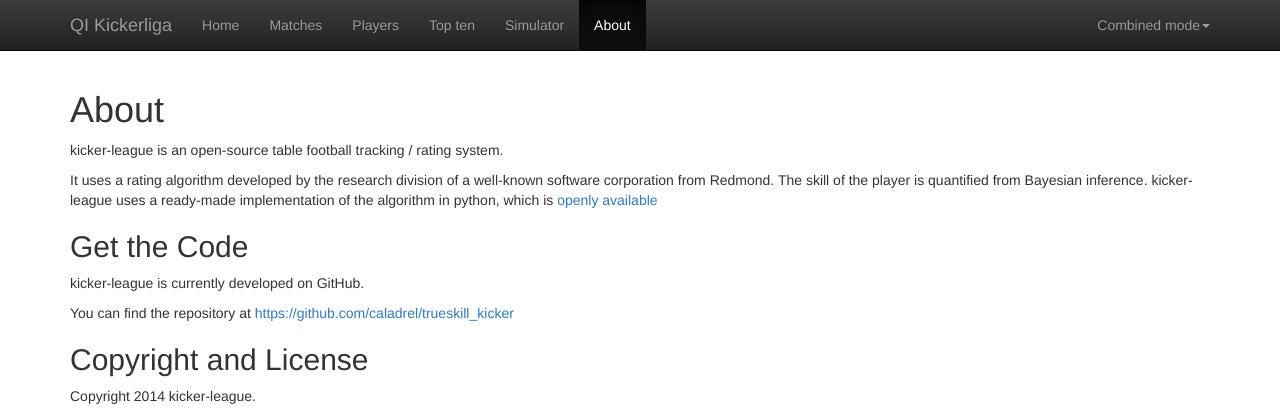
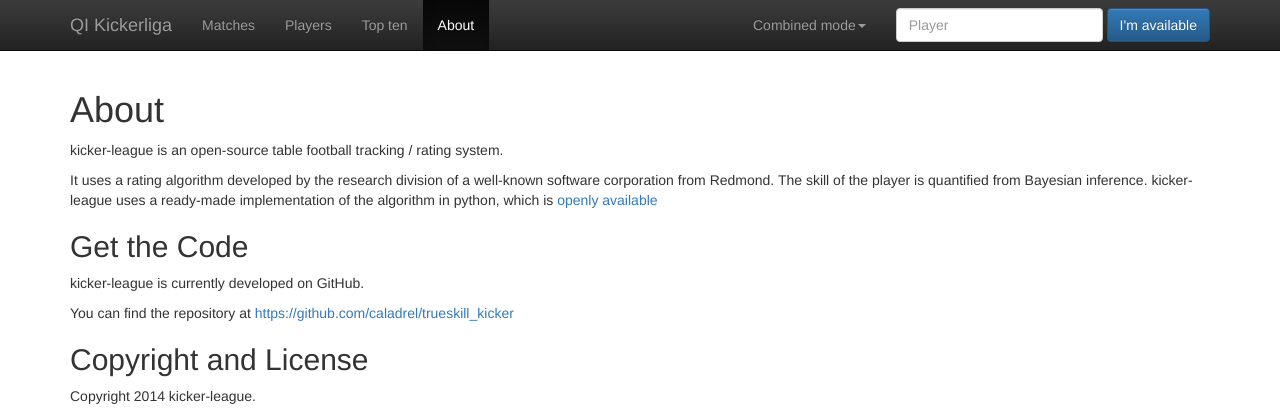
Before and after one commit to caladrel/trueskill_kicker, a Django app: template league/templates/league/about.html in a window 1280 px wide. Shown: the top 419 px of the page. Run offline with Django 3.2, Linux system fonts and the light colour scheme; the template is opened without the code that fills it, so the values that code supplies are empty; parts of the project's set-up code (start-up, migrations or seed data) failed here and were passed over; some libraries are stand-ins or nearby versions.

Commit message:
Add primitive matchmaking functionality.

```diff
--- a/league/templates/league/base.html
+++ b/league/templates/league/base.html
@@ -40,9 +40,6 @@ td.num {
             <div class="collapse navbar-collapse">
                 {% block navigation %}
                 <ul class="nav navbar-nav">
-                    {% block navigation_home %}
-                    <li><a href="{% url 'league:index' %}">Home</a></li>
-                    {% endblock %}
                     {% block navigation_matches %}
                     <li><a href="{% url 'league:index' %}">Matches</a></li>
                     {% endblock %}
@@ -52,13 +49,20 @@ td.num {
                     {% block navigation_top %}
                     <li><a href="{% url 'league:players_top' %}">Top ten</a></li>
                     {% endblock %}
-                    {% block navigation_simulator %}
-                    <li><a href="/simulator">Simulator</a></li>
-                    {% endblock %}
                     {% block navigation_about %}
                     <li><a href="{% url 'league:about' %}">About</a></li>
                     {% endblock %}
                 </ul>
+                <form id="available" class="navbar-form navbar-right" style="display:none">
+                    <div class="form-group">
+                        <input type="text" class="form-control" placeholder="Player">
+                    </div>
+                    <button type="submit" class="btn btn-primary">I'm available</button>
+                </form>
+                <form id="seeking" class="navbar-form navbar-right" style="display:none">
+                    <button class="cancel btn btn-default">I'm not available</button>
+                    <button type="submit" class="btn btn-primary">I want to play now</button>
+                </form>
                 <ul class="nav navbar-nav navbar-right">
                     {% load simplecookie_state_selector %}
                     {% state_selector 'c' c='Combined mode' a='Attacker mode' d='Defender mode' %}
@@ -67,10 +71,67 @@ td.num {
             </div><!--/.nav-collapse -->
         </div>
     </div>
-    <div class="container">
+    <div id="content" class="container">
         {% block content %}{% endblock %}
     </div>
     <script src="//code.jquery.com/jquery.js"></script>
     <script src="//netdna.bootstrapcdn.com/bootstrap/3.3.1/js/bootstrap.min.js"></script>
+    <script src="/socket.io/socket.io.js"></script>
+    <script>
+
+var socket = io();
+var $available = $('#available'),
+    $seeking = $('#seeking'),
+    $namefield = $available.find('input');
+
+socket.on('check', function(data) {
+    if (confirm("'" + data + "' want's to play\nare you ready to play right now?")) {
+        socket.emit('ready', $namefield.val());
+        $seeking.hide();
+        $available.show();
+    } else {
+    }
+    console.log(data);
+});
+
+socket.on('ready', function(data) {
+    var message,
+        alert = '<div class="alert alert-info" alert-dismissable role="alert">' +
+            '<button type="button" class="close" data-dismiss="alert" aria-label="Close">' +
+            '<span aria-hidden="true">&times;</span>' +
+            '</button><span id="alertmsg"></span></div>';
+    if (data.length == 1) message = 'player ' + data.join(', ') + ' is ready';
+    else  message = 'players ' + data.join(', ') + ' are ready'
+    if (!$('.alert')[0]) $('#content').prepend(alert);
+    $('#alertmsg').empty().append(message);
+});
+
+socket.on('finished', function(data) {
+    $('.alert-info').removeClass('alert-info').addClass('alert-success');
+});
+
+$(document).ready(function() {
+    $available.show();
+});
+
+$available.submit(function (event) {
+    $available.hide();
+    $seeking.show();
+    event.preventDefault();
+    socket.emit('available', $namefield.val());
+});
+$seeking.submit(function (event) {
+    $seeking.hide();
+    $available.show();
+    event.preventDefault();
+    socket.emit('checkready', $namefield.val());
+});
+$('#seeking > .cancel').click(function (event) {
+    $seeking.hide();
+    $available.show();
+    event.preventDefault();
+    socket.emit('unavailable', $namefield.val());
+});
+    </script>
 </body>
 </html>
```
Also changed, not shown: server.js (+57 -0 lines).
